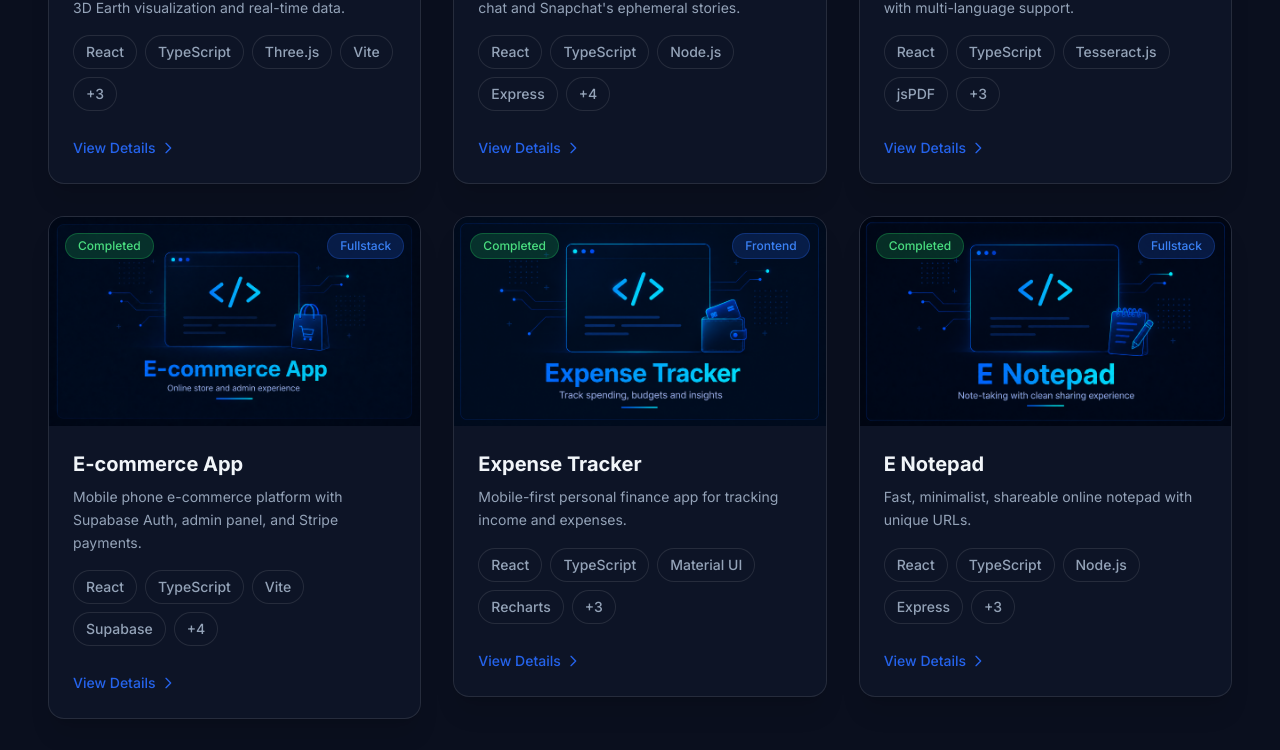
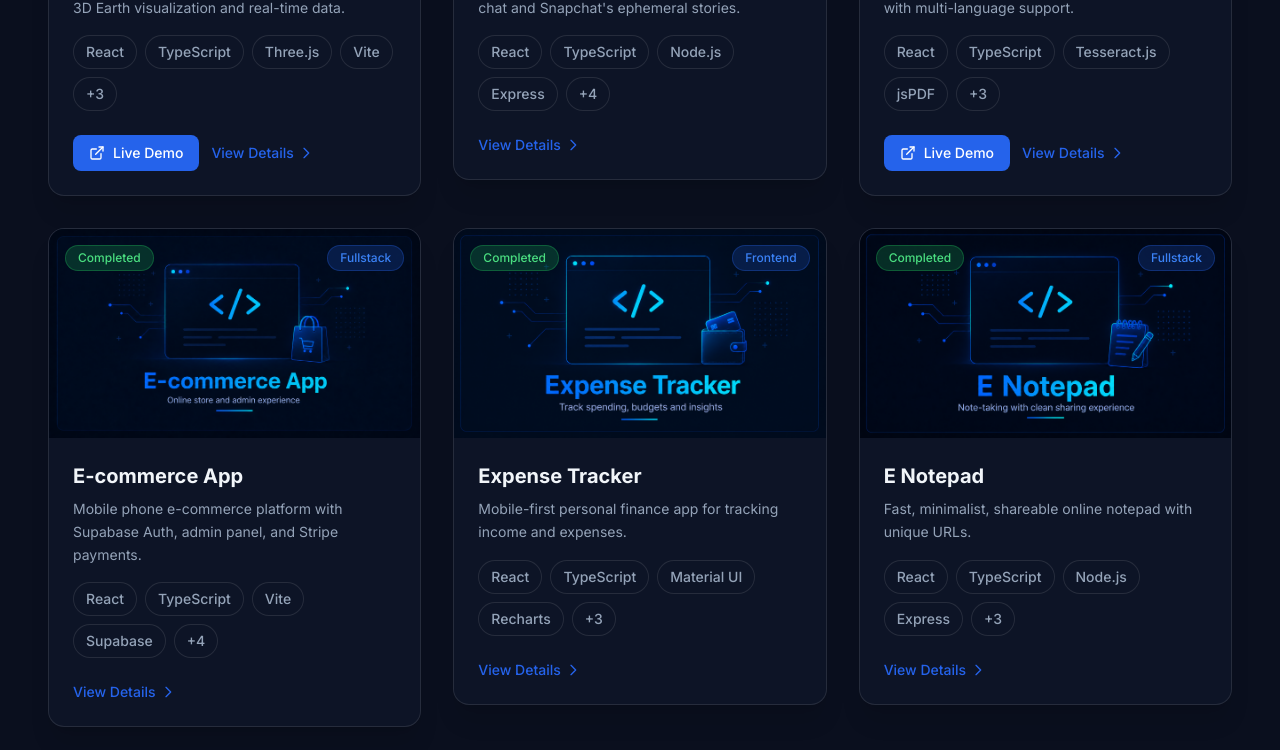
Before and after one commit to EzanNebiu/Portfolio, a React (Vite) app: page / in a window 1280 px wide. Shown: the part 2120-2870 px from the top of the page. Built offline with nearby package versions, Linux system fonts and the light colour scheme.

Commit message:
added live demo btn to projectCard also

```diff
--- a/src/components/ui/ProjectCard.tsx
+++ b/src/components/ui/ProjectCard.tsx
@@ -1,5 +1,5 @@
 import { motion } from 'framer-motion';
-import { Star } from 'lucide-react';
+import { Star, ExternalLink } from 'lucide-react';
 import type { Project } from '@/types';
 import { Badge } from '@/components/common/Badge';
 import { Chip } from '@/components/common/Chip';
@@ -91,7 +91,19 @@ export function ProjectCard({ project, className, onClick }: ProjectCardProps) {
           )}
         </div>
 
-        <div className="pt-2">
+        <div className="pt-2 flex flex-wrap gap-3 items-center">
+          {project.liveUrl && (
+            <a
+              href={project.liveUrl}
+              target="_blank"
+              rel="noopener noreferrer"
+              onClick={(e) => e.stopPropagation()}
+              className="inline-flex items-center gap-2 px-4 py-2 bg-blue hover:bg-blue-light text-white rounded-lg transition-colors text-sm font-medium"
+            >
+              <ExternalLink size={16} />
+              <span>Live Demo</span>
+            </a>
+          )}
           <span className="text-blue hover:text-blue-light text-sm font-medium transition-colors inline-flex items-center gap-1">
             View Details
             <svg className="w-4 h-4 transition-transform group-hover:translate-x-1" fill="none" viewBox="0 0 24 24" stroke="currentColor">
--- a/src/data/projects.ts
+++ b/src/data/projects.ts
@@ -14,7 +14,7 @@ export const projects: Project[] = [
       '/images/projects/weather/search.png',
       '/images/projects/weather/settings.png',
     ],
-    liveUrl: 'weather-app.ezannebija.dev',
+    liveUrl: 'https://weather-app.ezannebija.dev',
     githubUrl: 'https://github.com/EzanNebiu/weather-app',
     category: 'Frontend',
     featured: false,
@@ -64,7 +64,7 @@ export const projects: Project[] = [
       '/images/projects/ocr/image-uploaded.png',
       '/images/projects/ocr/processed-img.png',
     ],
-    liveUrl: 'advanced-ocr.ezannebija.dev',
+    liveUrl: 'https://advanced-ocr.ezannebija.dev',
     githubUrl: 'https://github.com/EzanNebiu/Advanced-OCR',
     category: 'AI',
     featured: false,
```
